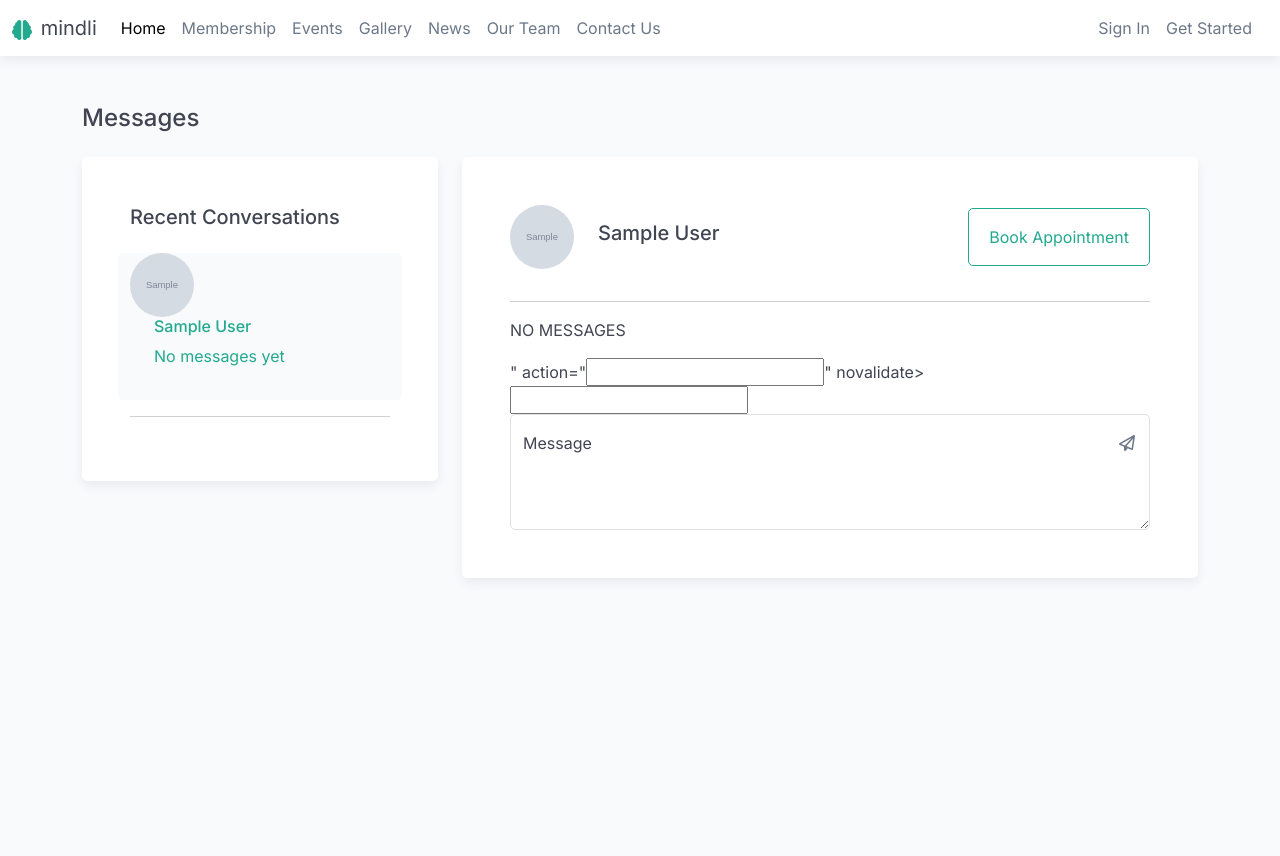
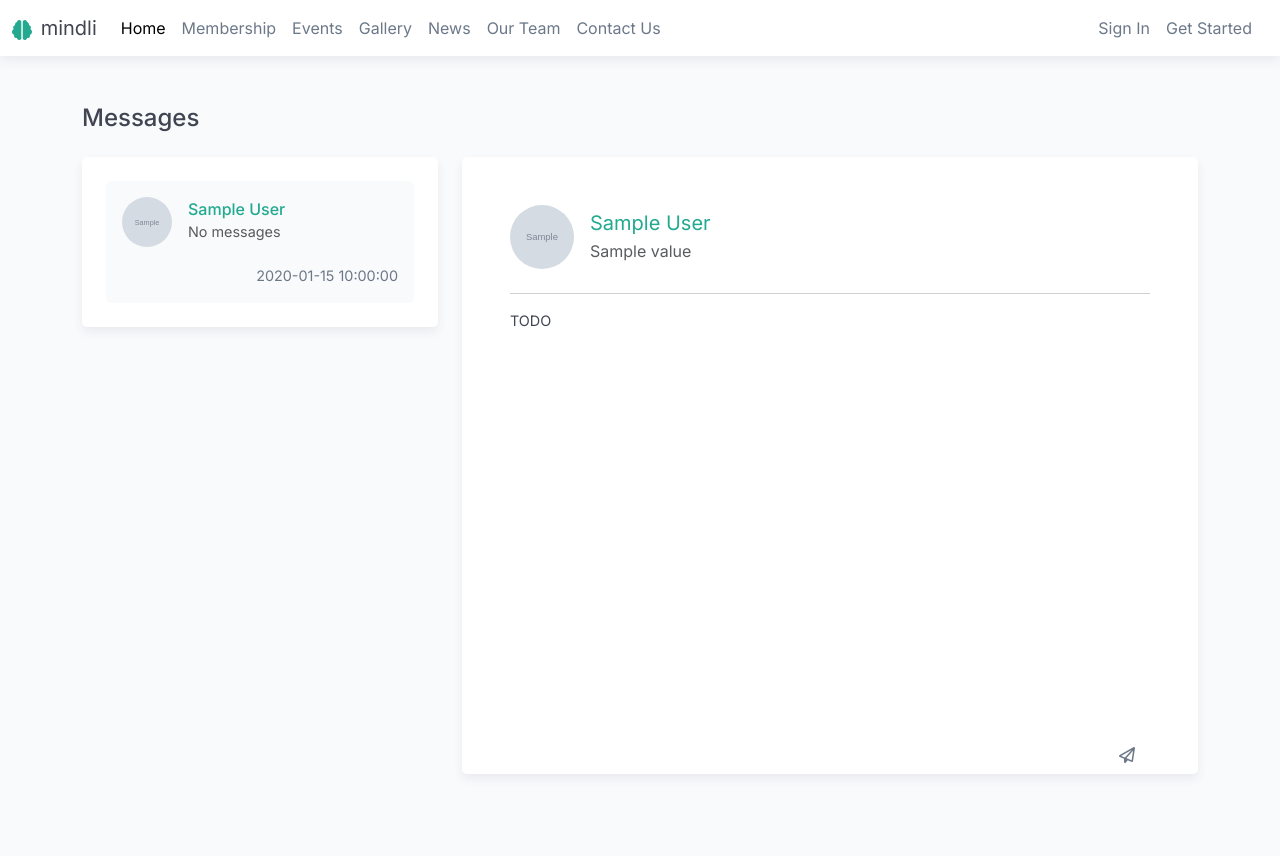
Before and after one commit to neilshaabi/mindli, a Python web app: template app/templates/messages.html in a window 1280 px wide. Run offline with Jinja, Linux system fonts and the light colour scheme; the template is opened without the code that fills it: most values are stand-ins (such as "Sample title", 1, 10 or a date in 2020); grey boxes marked "Sample" are stand-in pictures; form fields are guessed from the names that the template uses; style sheets or scripts are compiled from the project's sources; some libraries are stand-ins or nearby versions.

Commit message:
messages refinement

```diff
--- a/app/static/css/main.css
+++ b/app/static/css/main.css
@@ -440,13 +440,13 @@
     object-fit: cover;
 }
 
+.list-group-item .profile-picture {
+    height: 50px;
+    width: 50px;
+}
+
 
 /* Messages */
-
-.selected-conversation {
-    background: var(--light-grey-bg);
-    border-radius: var(--my-border-radius);
-}
 
 .message {
     display: inline-block;
@@ -463,6 +463,11 @@
 .message.from_other_user {
     float: left !important;
     background: var(--light-grey-bg);
+}
+
+.messages-container {
+    height: 400px;
+    overflow-y: auto;
 }
 
 
--- a/app/static/js/main.js
+++ b/app/static/js/main.js
@@ -84,9 +84,23 @@
         var target = $(this).data('target');
         $(target).show();
 
-         // Update the URL query string with the new section
+        var messagesContainer = $(target).find('.messages-container');
+        messagesContainer.scrollTop(messagesContainer.prop('scrollHeight'));
+
+        // Update the URL query string with the new section
         var newUrl = window.location.protocol + "//" + window.location.host + window.location.pathname + '?section=' + target.substring(1);
         window.history.pushState({ path: newUrl }, '', newUrl);
+
+        // Adjust height of messages selector
+        adjustMessagesSelectorHeight();
+        $(window).resize(adjustMessagesSelectorHeight);
+    });
+
+
+    // Set scroll position to bottom for messages
+    $(window).on('load', function() {
+        var messagesContainer = $('.messages-container');
+        messagesContainer.scrollTop(messagesContainer.prop('scrollHeight'));
     });
 
 
--- a/app/templates/_macros.html
+++ b/app/templates/_macros.html
@@ -95,7 +95,7 @@
             <div class="my-card">
 
                 <!-- Header -->
-                <div class="row g-4 mb-4 align-items-center">
+                <div class="row g-3 mb-4 align-items-center">
                     <div class="col-auto">
                         <a href="{{ url_for('therapists.therapist', therapist_id=therapist.id) }}">
                             <img src="{{ url_for('static', filename='img/profile_pictures/' + therapist.user.profile_picture) }}" class="profile-picture" alt="Profile picture of {{ therapist.user.full_name }}">
@@ -361,7 +361,7 @@
             <div class="my-card">
 
                 <!-- Header -->
-                <div class="row g-4 mb-4 align-items-center">
+                <div class="row g-3 mb-4 align-items-center">
                     <div class="col-auto">
                         <a href="{{ url_for('clients.client', client_id=client.id) }}">
                             <img src="{{ url_for('static', filename='img/profile_pictures/' + client.user.profile_picture) }}" class="profile-picture" alt="Profile picture of {{ client.user.full_name }}">
--- a/app/templates/client.html
+++ b/app/templates/client.html
@@ -103,7 +103,7 @@
                             <div class="col-12">
 
                                 <!-- Header -->
-                                <div class="row g-4 mb-4 align-items-center">
+                                <div class="row g-3 mb-4 align-items-center">
                                     <div class="col-auto">
                                         <a href="{{ url_for('clients.client', client_id=client.id) }}">
                                             <img src="{{ url_for('static', filename='img/profile_pictures/' + client.user.profile_picture) }}" class="profile-picture" alt="Profile picture of {{ client.user.full_name }}">
--- a/app/templates/messages.html
+++ b/app/templates/messages.html
@@ -18,38 +18,47 @@
 
             <div class='col-lg-4'>
 
-                <div class='my-card'>
-                    <div class="row mb-4 align-items-center">
+                <div class='my-card p-4'>
+
+                    {% if conversations %}
+
+                        <ul class="list-group list-group-flush" id="section-selector" data-default-section="{{ default_section }}">
+
+                            {% for conversation in conversations %}
+
+                                <li class="list-group-item list-group-item-action p-3" data-target="#{{ conversation.id }}">
+                                    <div class="row g-3 align-items-center">
                                         <div class="col-auto">
-                            <h5 class="mb-0">Recent Conversations</h5>
+                                            <img src="{{ url_for('static', filename='img/profile_pictures/' + conversation.other_user.profile_picture) }}" class="profile-picture" alt="Profile picture of {{ conversation.other_user.full_name }}">
+                                        </div>
+                                        <div class="col">
+                                            <div class="row">
+                                                <h6 class="mb-0">
+                                                    {{ conversation.other_user.full_name }}
+                                                </h6>
+                                            </div>
+                                            <div class="row">
+                                                <div class="col">
+                                                    <span class="text-muted text-s">
+                                                        {% if conversation.messages %}
+                                                            {{ conversation.latest_message_content | truncate(25, '...') }}
+                                                        {% else %}
+                                                            No messages
+                                                        {% endif %}
+                                                    </span>
                                                 </div>
                                             </div>
-                    {% if conversations %}
-                        {% for conversation in conversations %}
-                            <div class="row mb-3 {% if conversation.id == opened_conversation.id %}selected-conversation{% endif %}">
-                                <a href="{{ url_for('messages.messages', conversation_id=conversation.id) }}">
-                                    <div class="col-2">
-                                        <img src="{{ url_for('static', filename='img/profile_pictures/' + conversation.other_user.profile_picture) }}" class="profile-picture" alt="Profile picture of {{ conversation.other_user.full_name }}">
                                         </div>
-                                    <div class="col-10 ps-4">
-                                        <h6>{{ conversation.other_user.full_name }}</h6>
-                                        <div class="row mb-3">
-                                            {% if conversation.messages %}
-                                                <div class="col-auto">
-                                                    <span class="my-muted">{{ conversation.latest_message_content | truncate(30, '...') }}</span>
-                                                </div>
-                                                <div class="col text-end">
-                                                    <span class="my-muted">{{ conversation.time_since_latest_message }}</span>
-                                                </div>
-                                            {% else %}
-                                                <p>No messages yet</p>
-                                            {% endif %}
+                                        <div class="col-auto ms-auto">
+                                            <span class="my-muted text-s">
+                                                {{ conversation.time_since_latest_message }}
+                                            </span>
                                         </div>
                                     </div>
-                                </a>
-                            </div>
-                            <hr>
+                                </li>
                             {% endfor %}
+                        </ul>
+
                     {% else %}
                         NO CONVERSATIONS FOUND
                     {% endif %}
@@ -59,48 +68,64 @@
             <div class='col-lg-8'>
                 <div class='my-card d-flex flex-column clearfix'>
 
-                    <!-- Message header -->
-                    <div class="row mb-3 align-items-center">
+                    {% if conversations %}
+
+                        {% for conversation in conversations %}
+                            <div id="{{ conversation.id }}" class="section hidden">
+
+                                <!-- Header -->
+                                <div class="row g-3 mb-4 align-items-center">
                                     <div class="col-auto">
-                            <img src="{{ url_for('static', filename='img/profile_pictures/' + opened_conversation.other_user.profile_picture) }}" class="profile-picture" alt="Profile picture of {{ opened_conversation.other_user.full_name }}">
-                        </div>
-                        <div class="col-auto">
-                            <h5>{{ opened_conversation.other_user.full_name }}</h5>
-                        </div>
-                        {% if current_user.role == UserRole.CLIENT %}
-                            <div class="col-auto ms-auto">
-                                <a href="{{ url_for('therapists.therapist', therapist_id=opened_conversation.other_user.therapist.id) }}" class="btn btn-outline-primary">
-                                    Book Appointment
+                                        <a href="TODO">
+                                            <img src="{{ url_for('static', filename='img/profile_pictures/' + conversation.other_user.profile_picture) }}" class="profile-picture" alt="Profile picture of {{ conversation.other_user.full_name }}">
                                         </a>
                                     </div>
-                        {% endif %}
+                                    <div class="col">
+                                        <div class="row">
+                                            <h5 class="mb-1">
+                                                <a href="TODO">
+                                                    {{ conversation.other_user.full_name }}
+                                                </a>
+                                            </h5>
+                                        </div>
+                                        <div class="row">
+                                            <span class="text-muted">{{ conversation.other_user.role.value }}</span>
+                                        </div>
+                                    </div>
                                 </div>
 
                                 <hr>
 
                                 <!-- Messages container -->
-                    <div id='messages-container' class="mb-3">
-                        {% if opened_conversation.messages %}
-                            {% for message in opened_conversation.messages %}
-                            <div class="message p-2 mb-1 {% if message.author_id == current_user.id %}from_current_user{% else %}from_other_user{% endif %}"
-                                data-bs-toggle="tooltip" data-bs-placement="left" data-bs-custom-class="my-tooltip" data-bs-title="{{ message.timestamp.strftime('%a %-d %B %Y, %H:%M') }}">
+                                <div class="row mb-3 text-s messages-container">
+                                    <div class="col-12">
+                                        {% if conversation.messages %}
+                                            {% for message in conversation.messages %}
+                                            <div class="message p-2 mb-1
+                                                {% if message.author_id == current_user.id %}
+                                                    from_current_user
+                                                {% else %}
+                                                    from_other_user
+                                                {% endif %}"
+                                                data-bs-toggle="tooltip" data-bs-placement="left" data-bs-custom-class="my-tooltip" data-bs-title="{{ message.timestamp.strftime('%a %-d %b %Y, %H:%M') }}">
                                                 {{ message.content }}
                                             </div>
                                             {% endfor %}
                                         {% else %}
-                            NO MESSAGES
+                                            TODO
                                         {% endif %}
+                                    </div>
                                 </div>
 
                                 <!-- Message input field -->
                                 <div class="row mt-auto">
                                     <div class="col-12">
-                            <form id="{{ form.id }}" action="{{ form.endpoint }}" novalidate>
-                                {{ form.csrf_token }}
-                                {{ form.conversation_id() }}
+                                        <form id="{{ conversation.form.id }}" action="{{ conversation.form.endpoint }}" novalidate>
+                                            {{ conversation.form.csrf_token }}
+                                            {{ conversation.form.conversation_id() }}
                                             <div class='form-floating'>
-                                    {{ form.message(class_='form-control', placeholder=form.message.label.text) }}
-                                    {{ form.message.label }}
+                                                {{ conversation.form.message(class_='form-control', placeholder=conversation.form.message.label.text, autocomplete="off") }}
+                                                {{ conversation.form.message.label }}
                                                 <button type='submit' class='input-btn-icon'>
                                                     <i class="fa-regular fa-paper-plane"></i>
                                                 </button>
@@ -108,7 +133,11 @@
                                         </form>
                                     </div>
                                 </div>
-
+                            </div>
+                        {% endfor %}
+                    {% else %}
+                        TODO
+                    {% endif %}
                 </div>
             </div>
 
--- a/app/templates/therapist.html
+++ b/app/templates/therapist.html
@@ -104,7 +104,7 @@
                             <div class="col-12">
 
                                 <!-- Header -->
-                                <div class="row g-4 mb-4 align-items-center">
+                                <div class="row g-3 mb-4 align-items-center">
                                     <div class="col-auto">
                                         <a href="{{ url_for('therapists.therapist', therapist_id=therapist.id) }}">
                                             <img src="{{ url_for('static', filename='img/profile_pictures/' + therapist.user.profile_picture) }}" class="profile-picture" alt="Profile picture of {{ therapist.user.full_name }}">
@@ -854,7 +854,7 @@
                                 <div class="col-12">
 
                                     <!-- Header -->
-                                    <div class="row g-4 mb-4 align-items-center">
+                                    <div class="row g-3 mb-4 align-items-center">
                                         <div class="col-auto">
                                             <img src="{{ url_for('static', filename='img/profile_pictures/' + therapist.user.profile_picture) }}" class="profile-picture" alt="Profile picture of {{ therapist.user.full_name }}">
                                         </div>
```
Also changed, not shown: app/views/messages.py (+23 -68 lines). Lines whose indentation alone changed are shown as unchanged.
